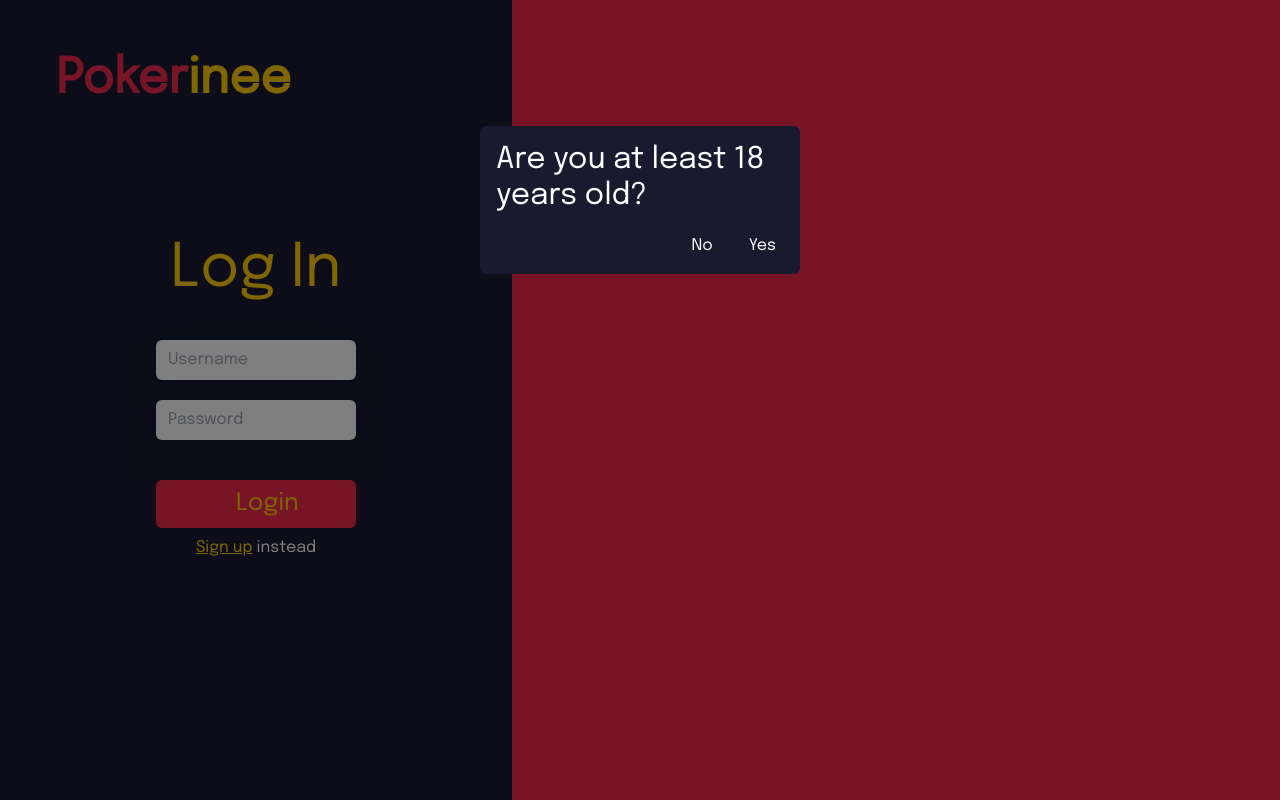
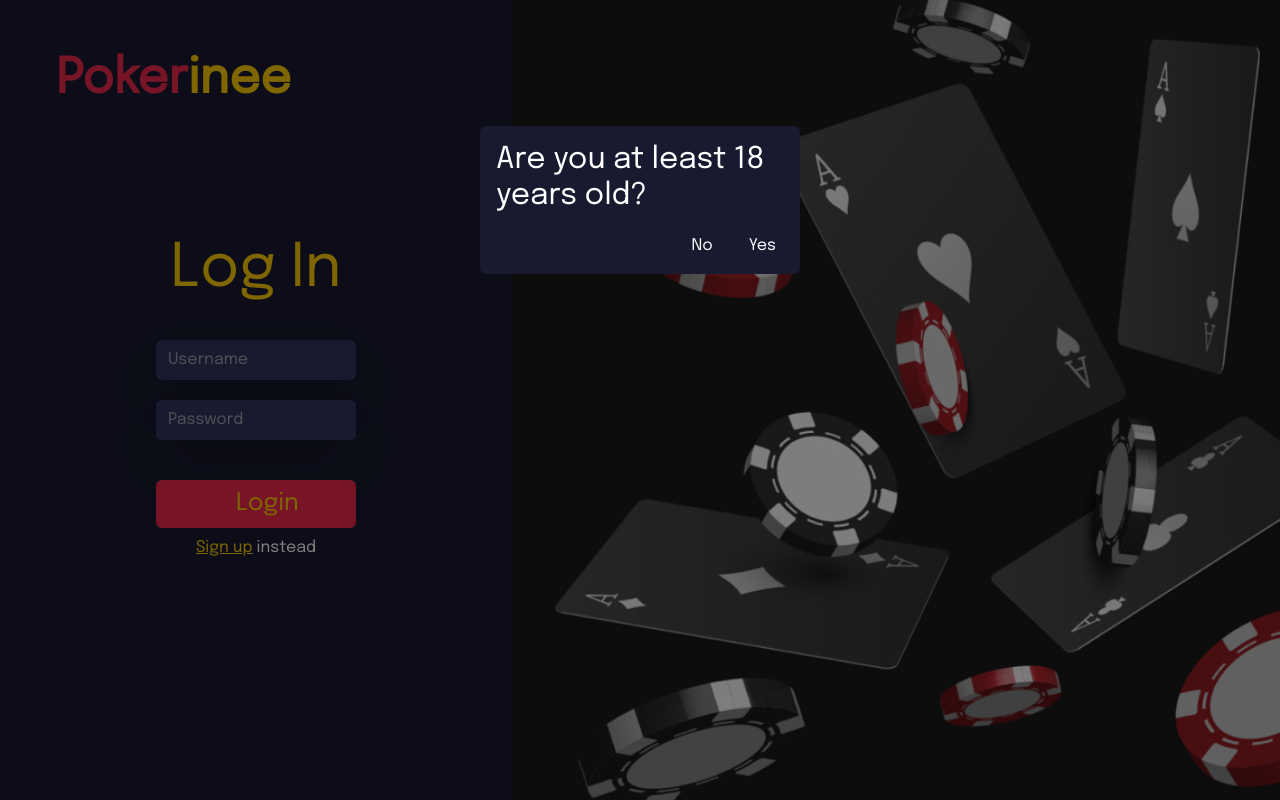
Before and after one commit to kalempster/pokerini, a React (Vite) app in the folder react-frontend/: page /login in a window 1280 px wide. Built offline with nearby package versions, Linux system fonts and the light colour scheme; no server answers.

Commit message:
komit
dasdasda

```diff
--- a/react-frontend/src/pages/LogIn.tsx
+++ b/react-frontend/src/pages/LogIn.tsx
@@ -1,8 +1,8 @@
 import { Link } from "@tanstack/react-router";
-
+import poker from "../images/poker.png"
 export default function LogIn() {
     return (
-        <div className="flex h-[100lvh] items-center justify-center">
+        <div className="flex h-[100lvh] items-center justify-center overflow-hidden">
             <div className="flex min-h-[100lvh] w-full flex-col px-5 md:w-2/5 md:px-14">
                 <div className=" absolute z-0 flex h-[var(--header-height)] flex-row items-end justify-between bg-background">
                     <Link to="/" className="text-5xl font-semibold">
@@ -17,12 +17,12 @@ export default function LogIn() {
                             <input
                                 type="text"
                                 placeholder="Username"
-                                className="flex items-center justify-center rounded-md px-3 py-2 text-black shadow-2xl outline-none"
+                                className="flex items-center justify-center rounded-md px-3 py-2 text-[#92A3AC] shadow-2xl outline-none bg-twojstary"
                             />
                             <input
                                 type="password"
                                 placeholder="Password"
-                                className="flex items-center justify-center rounded-md px-3 py-2 text-black shadow-2xl outline-none"
+                                className="flex items-center justify-center rounded-md px-3 py-2 text-[#92A3AC] shadow-2xl outline-none bg-twojstary"
                             />
                         </div>
                         <div className="flex w-full flex-col items-center justify-center gap-2">
@@ -41,7 +41,7 @@ export default function LogIn() {
                     </div>
                 </div>
             </div>
-            <div className="hidden min-h-full w-3/5 bg-secondary md:flex"></div>
+            <div className="hidden min-h-full w-3/5 bg-secondary md:flex"><img src={poker} className="min-w-[995px]" alt="" /></div>
         </div>
     );
 }
--- a/react-frontend/src/pages/Register.tsx
+++ b/react-frontend/src/pages/Register.tsx
@@ -41,7 +41,7 @@ export default function Register() {
                             </button>
                             <div className="flex justify-center whitespace-pre-wrap">
                                 <Link
-                                    to="/register"
+                                    to="/login"
                                     className="text-primary underline">
                                     log in
                                 </Link>
```
Also changed, not shown: react-frontend/src/images/poker.png (added).
